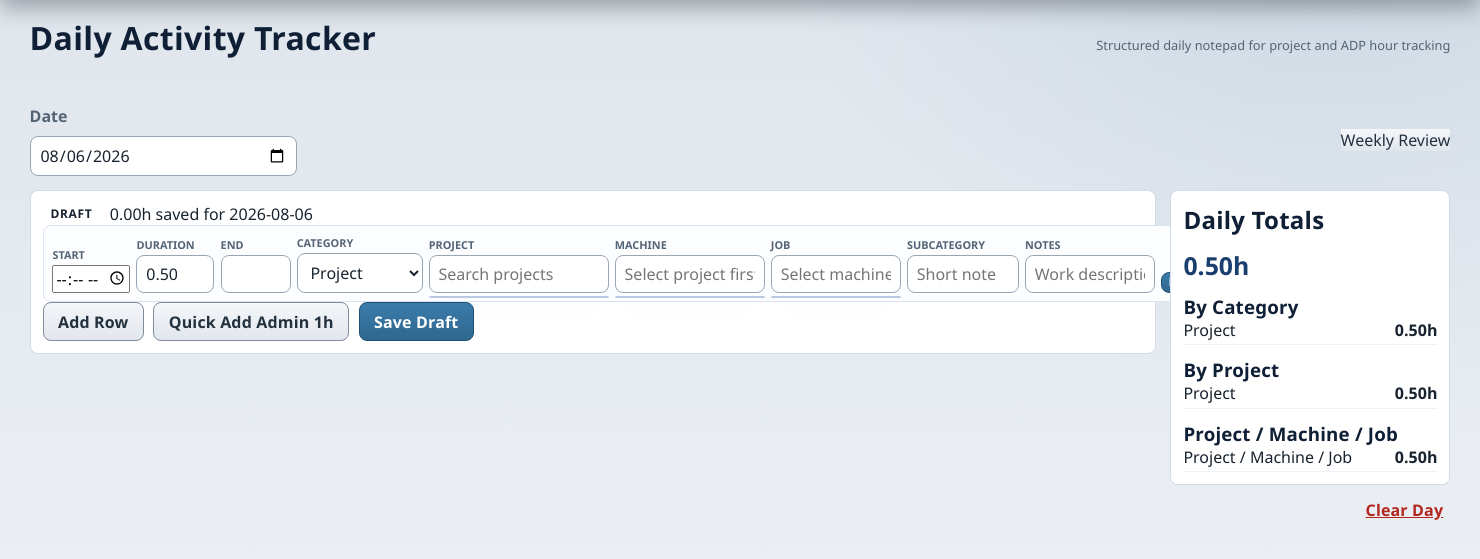
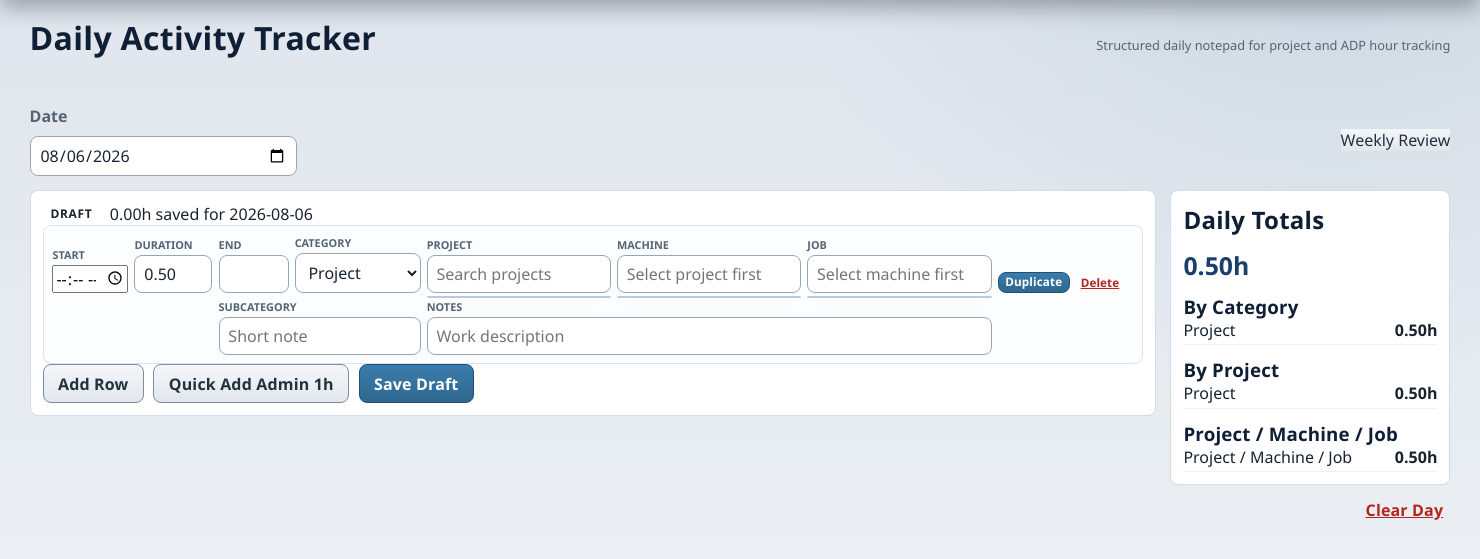
Before and after one commit to AdashAZ/Project-Tracker, a Flask app: page /daily-activity in a window 1480 px wide. Shown: the part 68-627 px from the top of the page. Run offline with Flask 3, Linux system fonts and the light colour scheme; data that the repository does not hold is empty.

Commit message:
Improve daily activity layout and enable development reload

```diff
--- a/app.py
+++ b/app.py
@@ -136,6 +136,8 @@ def create_app():
     os.makedirs(app.instance_path, exist_ok=True)
     app.config["SQLALCHEMY_DATABASE_URI"] = f"sqlite:///{db_path}"
     app.config["SQLALCHEMY_TRACK_MODIFICATIONS"] = False
+    app.config["TEMPLATES_AUTO_RELOAD"] = True
+    app.config["SEND_FILE_MAX_AGE_DEFAULT"] = 0
 
     db.init_app(app)
 
@@ -2956,4 +2958,4 @@ def ensure_project_schema():
 
 if __name__ == "__main__":
     app = create_app()
-    app.run(host="127.0.0.1", port=5000, debug=False)
+    app.run(host="127.0.0.1", port=5000, debug=True, use_reloader=True)
--- a/static/css/styles.css
+++ b/static/css/styles.css
@@ -3254,13 +3293,27 @@ tr:nth-child(even) td {
 
 .daily-activity-row {
   display: grid;
-  grid-template-columns: 78px 78px 70px 126px minmax(180px, 1.2fr) minmax(150px, 0.9fr) minmax(130px, 0.8fr) 112px minmax(130px, 0.8fr) minmax(180px, 1.2fr) 92px;
+  grid-template-columns: 76px 78px 70px minmax(112px, 126px) repeat(3, minmax(120px, 1fr)) minmax(128px, max-content);
   gap: 0.38rem;
   align-items: end;
   padding: 0.55rem;
   border: 1px solid #d9e3f1;
   border-radius: var(--radius-sm);
   background: #fbfdff;
+  max-width: 100%;
+  overflow: visible;
+}
+
+.daily-adp-field {
+  grid-column: 1 / span 2;
+}
+
+.daily-subcategory-field {
+  grid-column: 3 / span 2;
+}
+
+.daily-notes-field {
+  grid-column: 5 / span 3;
 }
 
 .daily-field {
@@ -3322,9 +3375,19 @@ tr:nth-child(even) td {
 }
 
 .daily-row-actions {
-  display: flex;
-  flex-wrap: wrap;
+  display: grid;
+  grid-template-columns: repeat(2, max-content);
   gap: 0.25rem;
+  justify-content: end;
+  align-items: end;
+  min-width: 0;
+  grid-column: 8;
+  grid-row: 1;
+}
+
+.daily-row-actions .btn-mini {
+  white-space: nowrap;
+  padding-inline: 0.42rem;
 }
 
 .daily-clear-form {
--- a/templates/daily_activity.html
+++ b/templates/daily_activity.html
@@ -109,7 +109,7 @@
       <label>ADP #</label>
       <input type="text" class="daily-adp-number" value="{{ sales_support_adp_number }}">
     </div>
-    <div class="daily-field">
+    <div class="daily-field daily-subcategory-field">
       <label>Subcategory</label>
       <input type="text" class="daily-subcategory" placeholder="Short note">
     </div>
```
Also changed, not shown: other parts of static/css/styles.css (+53 -2 lines).
